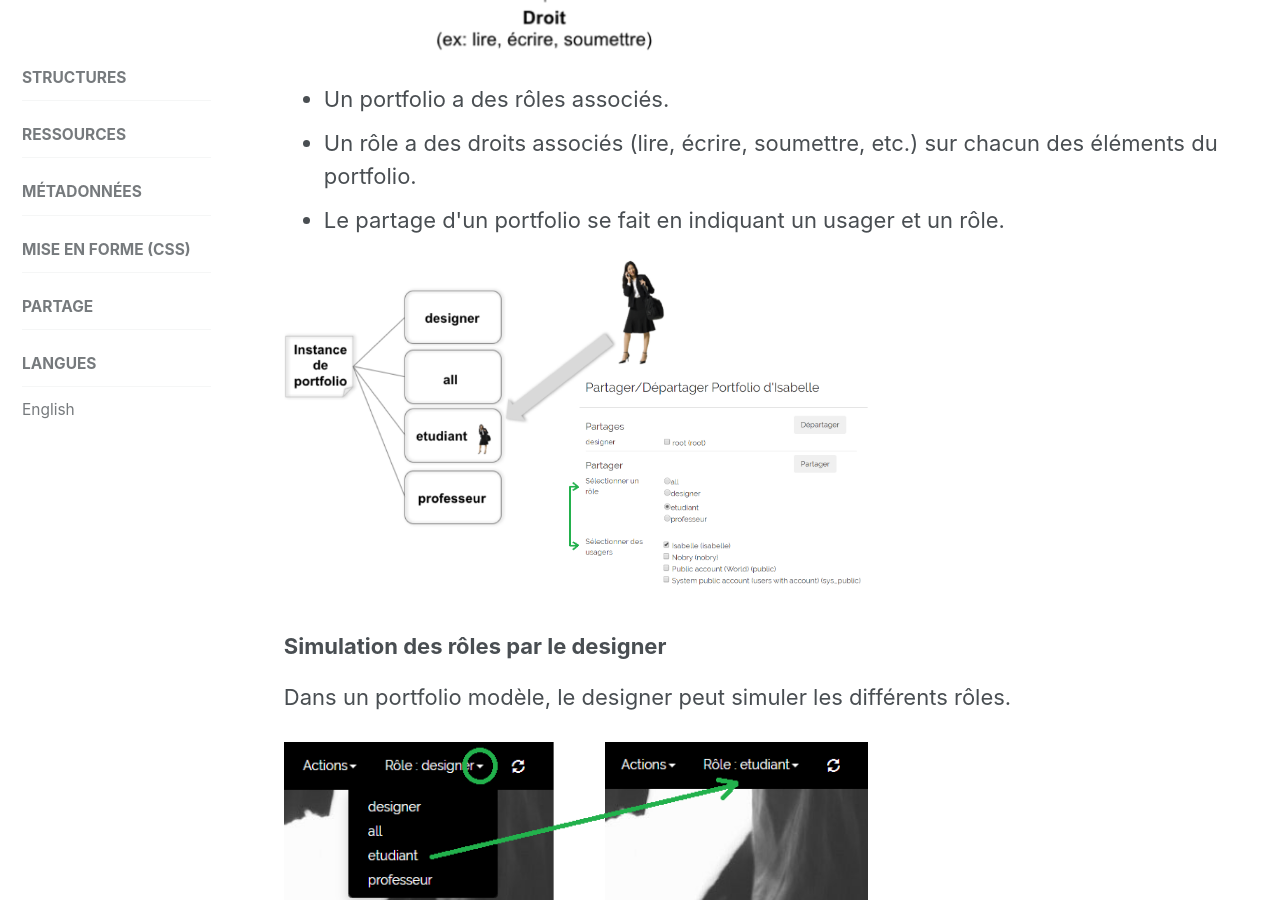
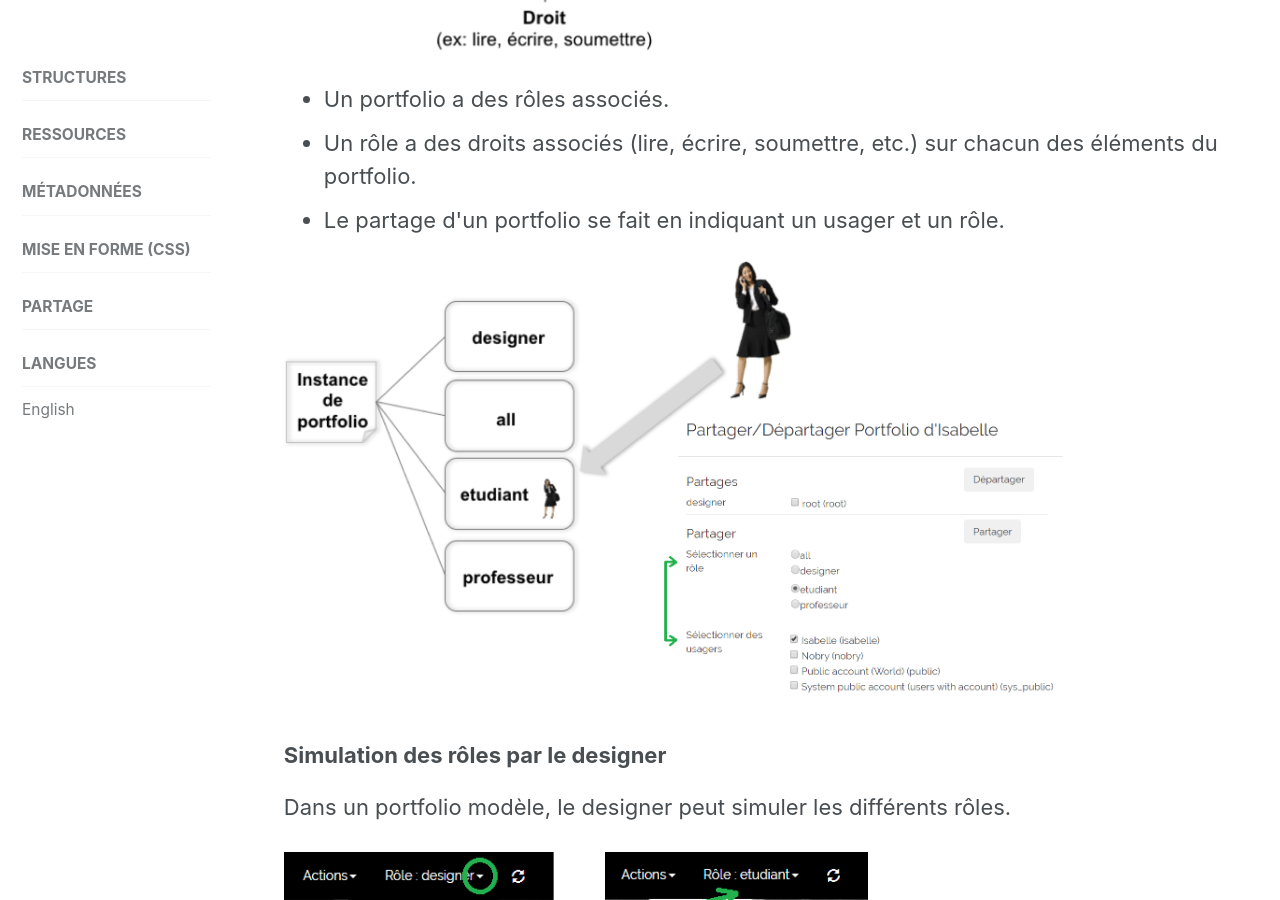
Before and after one commit to karutaproject/karuta-frontend-documentation, a Jekyll site: the page built from _pages/portfolio_fr.html, in a window 1280 px wide and 900 px high, scrolled down 3628 px. Built offline with Jekyll 4.4.1, drawn with Linux system fonts in a browser that asks for light colours.

Commit message:
portfolio

```diff
--- a/_pages/portfolio_fr.html
+++ b/_pages/portfolio_fr.html
@@ -100,7 +100,7 @@
 	</li>
 	<li>Le partage d'un portfolio se fait en indiquant un usager et un rôle.</li>
 </ul>
-<img src='../assets/img/partage.png' width='60%'/>
+<img src='../assets/img/partage.png' width='80%'/>
 
 <h3>Simulation des rôles par le designer</h3>
 <p>Dans un portfolio modèle, le designer peut simuler les différents rôles.</p>
```
